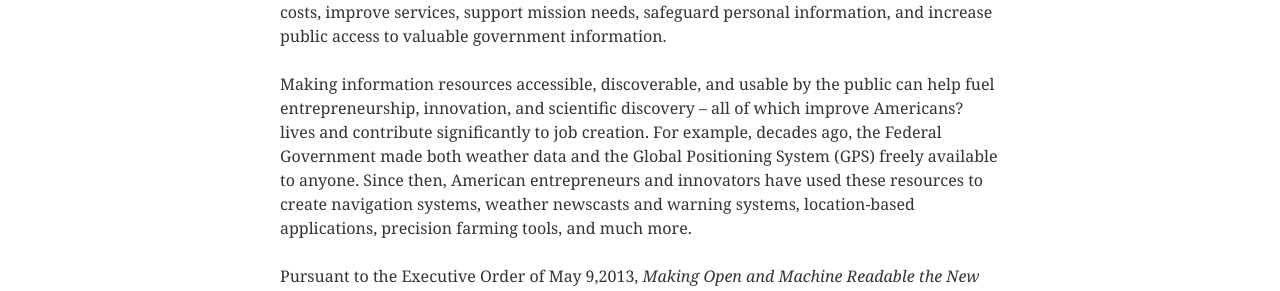
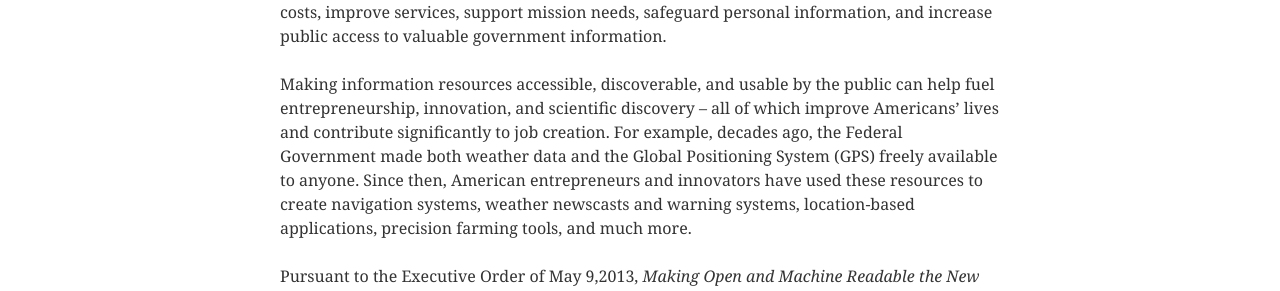
Before and after one commit to gbinal/p-o-d.github.com, a Jekyll site: the page built from policy-memo.md, in a window 1280 px wide and 900 px high, scrolled down 1304 px. Shown: the part 187-478 px from the top of the window. Built offline with Jekyll 4.4.1, drawn with Linux system fonts in a browser that asks for light colours; nearby versions of some CDN libraries.

Commit message:
Replaced "?" with apostrophe

```diff
--- a/policy-memo.md
+++ b/policy-memo.md
@@ -24,7 +24,7 @@ id: policy-memo
 
 Information is a valuable national resource and a strategic asset to the Federal Government, its partners, and the public. In order to ensure that the Federal Government is taking full advantage of its information resources, executive departments and agencies (hereafter referred to as "agencies") must manage information as an asset throughout its life cycle to promote openness and interoperability, and properly safeguard systems and information. Managing government information as an asset will increase operational efficiencies, reduce costs, improve services, support mission needs, safeguard personal information, and increase public access to valuable government information.
 
-Making information resources accessible, discoverable, and usable by the public can help fuel entrepreneurship, innovation, and scientific discovery &#8211; all of which improve Americans? lives and contribute significantly to job creation. For example, decades ago, the Federal Government made both weather data and the Global Positioning System (GPS) freely available to anyone. Since then, American entrepreneurs and innovators have used these resources to create navigation systems, weather newscasts and warning systems, location-based applications, precision farming tools, and much more.
+Making information resources accessible, discoverable, and usable by the public can help fuel entrepreneurship, innovation, and scientific discovery &#8211; all of which improve Americans' lives and contribute significantly to job creation. For example, decades ago, the Federal Government made both weather data and the Global Positioning System (GPS) freely available to anyone. Since then, American entrepreneurs and innovators have used these resources to create navigation systems, weather newscasts and warning systems, location-based applications, precision farming tools, and much more.
 
 Pursuant to the Executive Order of May 9,2013, *Making Open and Machine Readable the New Default for Government Information*, this Memorandum establishes a framework to help institutionalize the principles of effective information management at each stage of the information's life cycle to promote interoperability and openness. Whether or not particular information can be made public, agencies can apply this framework to all information resources to promote efficiency and produce value.
 
```
